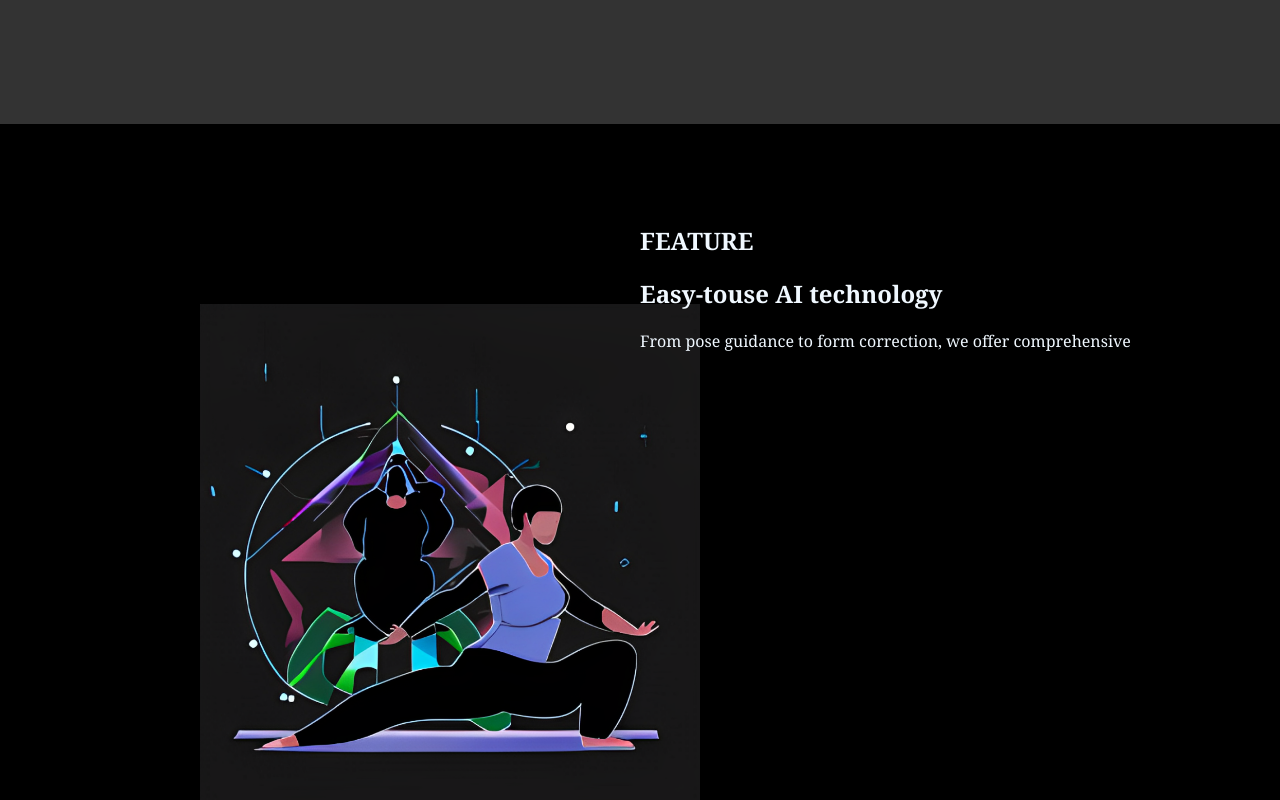
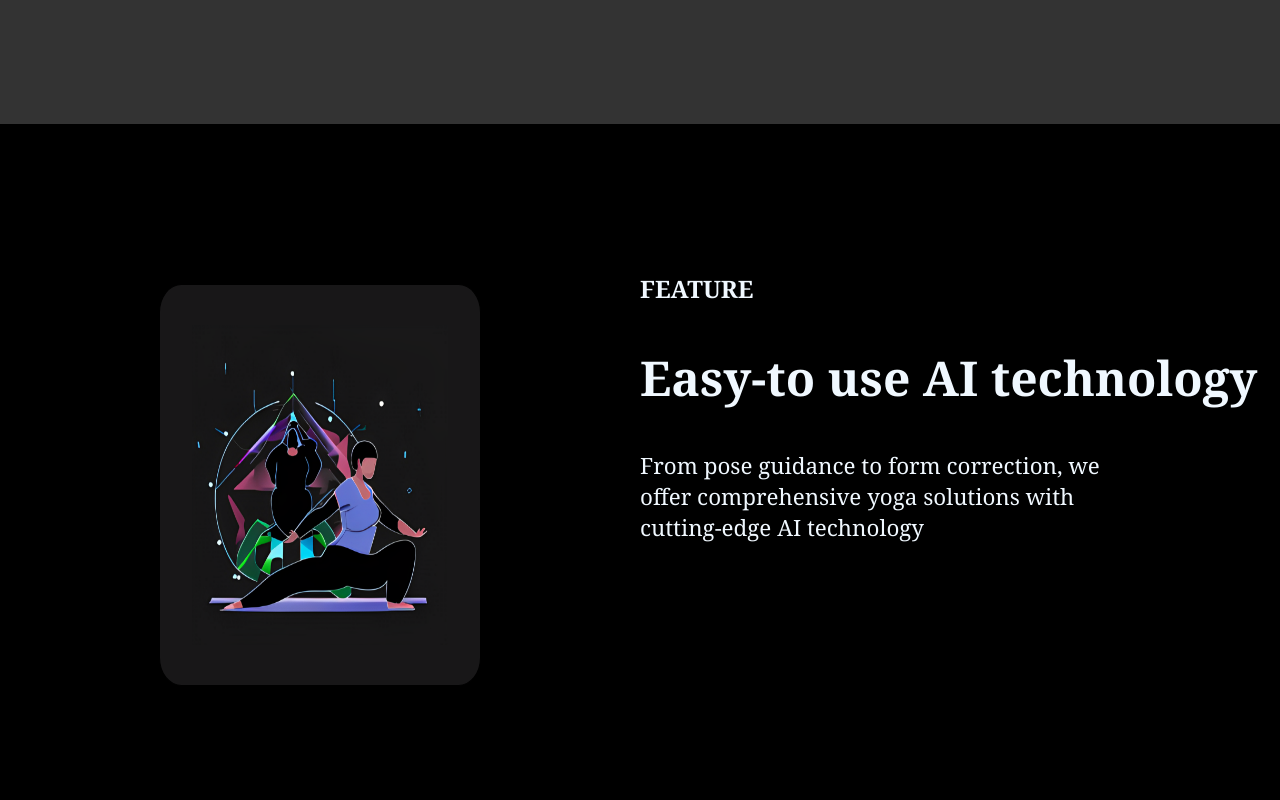
Before and after one commit to Midhun2412/yoga_front, a React (Create React App) app in the folder yoga/: page / in a window 1280 px wide. Shown: the part 740-1540 px from the top of the page. Built offline with nearby package versions, Linux system fonts and the light colour scheme.

Commit message:
ui updated

```diff
--- a/yoga/src/components/Landing/Feature1.jsx
+++ b/yoga/src/components/Landing/Feature1.jsx
@@ -4,11 +4,17 @@ import F1 from './feature1.png'
 const Feature1 = () => {
   return (
     <div className='feature1-flex'>
-     <div className='f' id='f1'> <img id='img1' src={F1} alt="Tadasana" height={500}  width={500}/></div>
+     <div className='f' id='f1'>
+
+     <div className='imgbox'>
+     <img id='img1' src={F1} alt="img failed" />
+     </div>
+
+     </div>
      <div className='f' id='f2'>
-    <h2>FEATURE</h2>
-    <h1>Easy-touse AI technology</h1>
-    <p>From pose guidance to form correction, we offer comprehensive </p>
+     <h2>FEATURE</h2>
+     <h1>Easy-to use AI technology</h1>
+     <p>From pose guidance to form correction, we<br/>offer comprehensive yoga solutions with<br/>cutting-edge AI technology</p>
      </div>
     </div>
   )
--- a/yoga/src/components/Landing/Land.jsx
+++ b/yoga/src/components/Landing/Land.jsx
@@ -9,6 +9,7 @@ import { Articles } from './Articles'
 import Feedback from './Feedback'
 import Footer from './Footer'
 import Feature1 from './Feature1'
+
 function Land(){
   return (
     <div className="App">
--- a/yoga/src/components/Landing/feature1.css
+++ b/yoga/src/components/Landing/feature1.css
@@ -1,3 +1,5 @@
+
+
 .feature1-flex{
     display: flex;
     height: 100vh;
@@ -10,13 +12,40 @@
  width: 50%;
 }
 
+.f h2{
+    padding-top: 6vh;
+}
+
+.f h1{
+  font-size: 300%;
+}
+
+.f p{
+    font-size: 140%;
+}
+
 #f2{
     padding-top: 80px;
     text-align: left;
 }
 
-#img1{
-    padding-left: 200px;
-    padding-top: 180px;
+.imgbox {
+    background-color: #181718;
+    width: 50%;
+    height: 50%;
+    border: 1px solid black;
+    border-radius: 7%;
+    margin: 20vh auto;
+    display: flex;
+    justify-content: center;
+    align-items: center;
+  }
+
+
+ #img1{
+    /* margin: 10vh 10vh auto; */
+    height: 80%;
+    width:80%;
+
 
 }
--- a/yoga/src/components/Landing/first.css
+++ b/yoga/src/components/Landing/first.css
@@ -12,6 +12,7 @@
     font-style: italic;
     color:#fff;
   }
+
 
   /* .cta button {
 
```
Also changed, not shown: yoga/src/components/Landing/Feature#.jsx (added).
